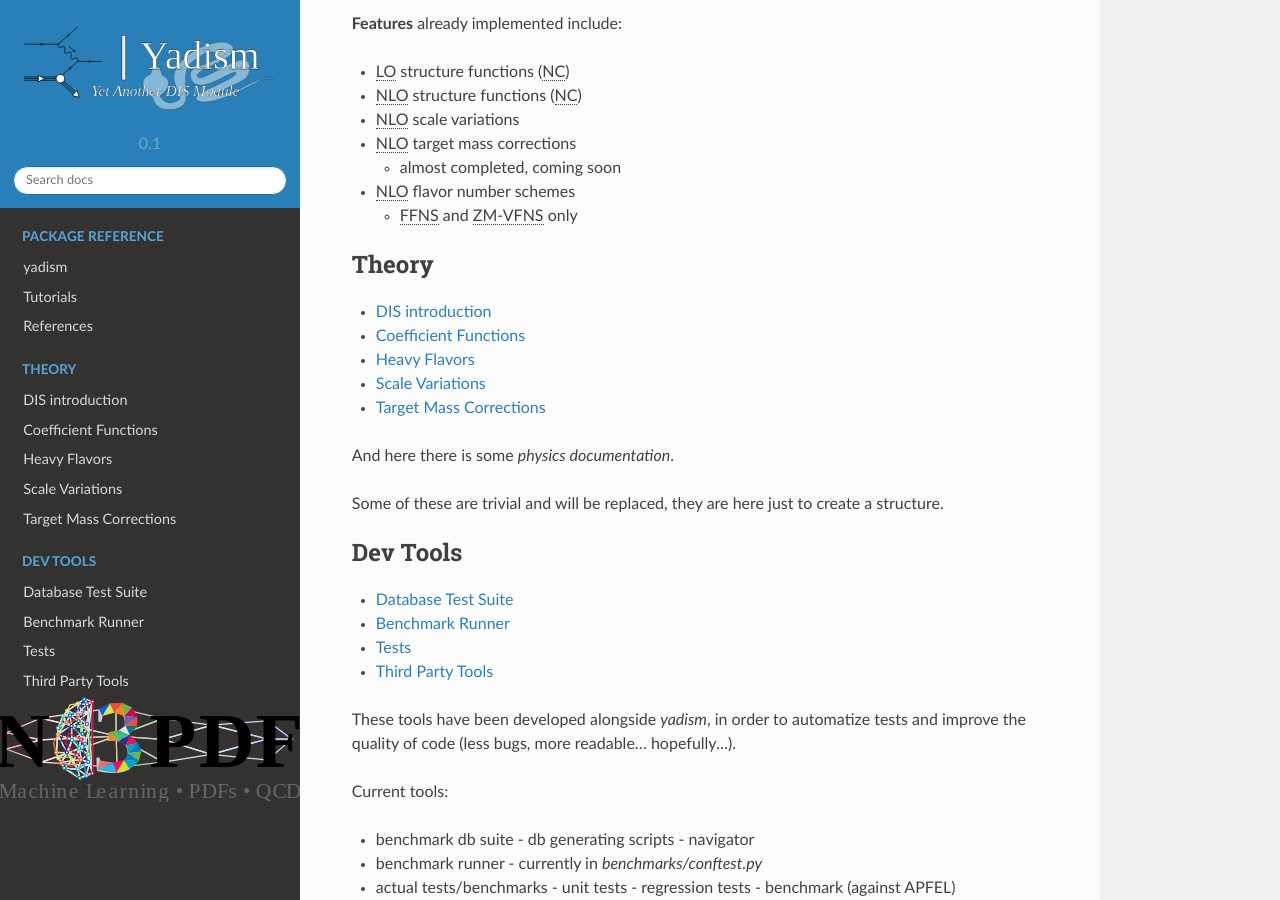
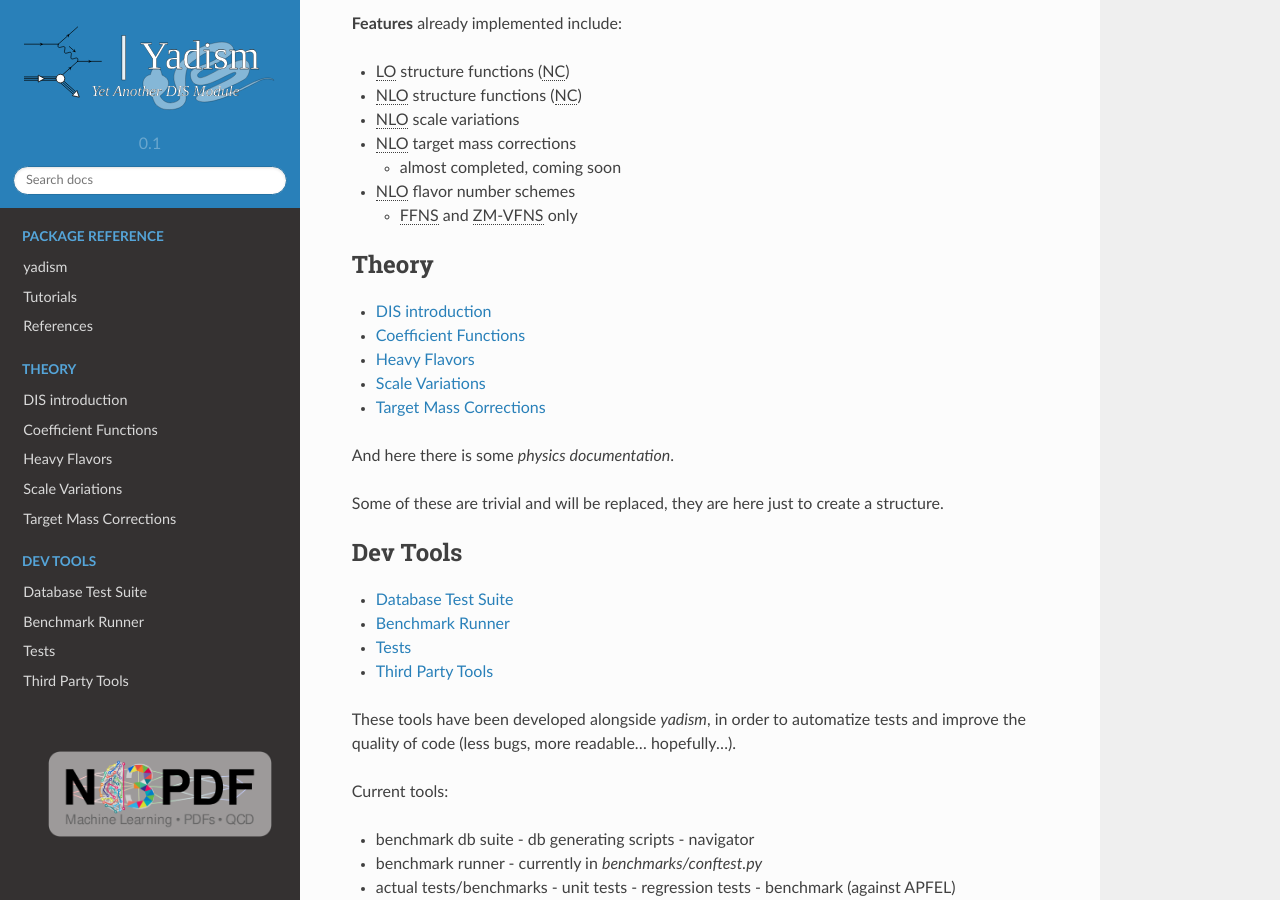
Before and after one commit to NNPDF/yadism, a Sphinx documentation site: the page built from docs/sphinx/source/index.rst, in a window 1280 px wide and 900 px high, scrolled down 437 px. Built offline with Sphinx 7.4.7 and the Read the Docs theme 2.0.0, drawn with Linux system fonts in a browser that asks for light colours; pages that are not in the unit, such as notebooks, are missing from menus.

Commit message:
Add N3PDF logo (and link) in the docs sidebar

```diff
--- a/docs/sphinx/source/_templates/layout.html
+++ b/docs/sphinx/source/_templates/layout.html
@@ -1,25 +1,29 @@
 {% extends '!layout.html' %}
 
-{% block navigation %}
-<div class="wy-menu wy-menu-vertical" data-spy="affix" role="navigation" aria-label="main navigation">
-  {% block menu %}
-    {#
-      The singlehtml builder doesn't handle this toctree call when the
-      toctree is empty. Skip building this for now.
-    #}
-    {% if 'singlehtml' not in builder %}
-      {% set global_toc = toctree(maxdepth=theme_navigation_depth|int,
-                                  collapse=theme_collapse_navigation|tobool,
-                                  includehidden=theme_includehidden|tobool,
-                                  titles_only=theme_titles_only|tobool) %}
-    {% endif %}
-    {% if global_toc %}
-      {{ global_toc }}
-    {% else %}
-      <!-- Local TOC -->
-      <div class="local-toc">{{ toc }}</div>
-    {% endif %}
-  {% endblock %}
-  <img src="_static/n3pdf_logo.svg" width="500" alt="N3PDF-logo" class="logo">
-</div>
+
+{% block footer %}
+<script>
+  var image_container = document.createElement("DIV");
+  var n3pdf_link = document.createElement("A");
+  n3pdf_link.href = "http://n3pdf.mi.infn.it/";
+  image_container.appendChild(n3pdf_link)
+  var image = document.createElement("IMG");
+  image.src = "_static/n3pdf_logo.png";
+  image.alt = "N3PDF-logo";
+  image.className = "logo";
+  image.style.width = "70%";
+  image.style.marginTop = "17%";
+  image.style.display = "block";
+  image.style.marginLeft = "auto";
+  image.style.marginRight = "auto";
+  n3pdf_link.appendChild(image)
+  var sidebar_content  = document.getElementsByClassName("wy-side-scroll")[0];
+  sidebar_content.appendChild(image_container);
+</script>
 {% endblock %}
+
+{#<div>#}
+    {#&nbsp;#}
+      {#<img src="_static/n3pdf_logo.png" alt="N3PDF-logo" class="logo" style="display: block; margin-left: auto; margin-right: auto;" width="80%">#}
+{#</div>#}
+{#and make it a link to n3pdf.mi.infn.it#}
```
Also changed, not shown: docs/sphinx/source/_static/n3pdf_logo.png (added), docs/sphinx/source/_static/n3pdf_logo.svg.
